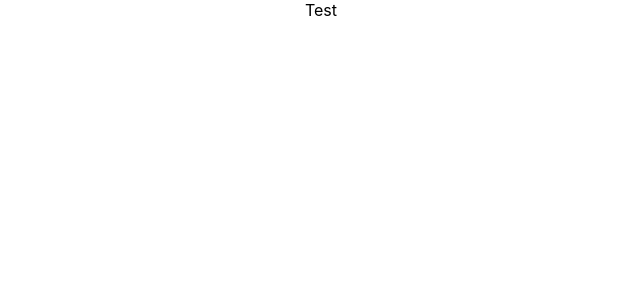
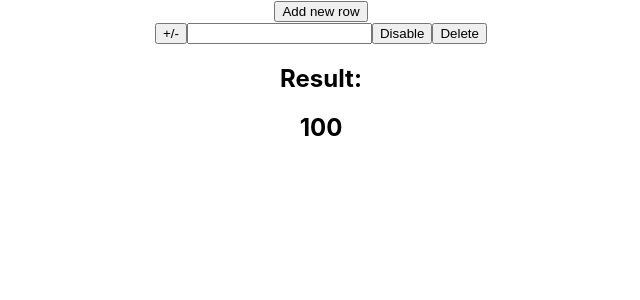
Before and after one commit to federico-palma/coolshop-exercise, a JavaScript app: page / in a window 1280 px wide. Shown: the top 300 px of the page, without its empty margins (319-959 px from the left). Built offline with nearby package versions, Linux system fonts and the light colour scheme; the HTML template or start-up script is replaced by a standard one.

Commit message:
Created basic layout for app

```diff
--- a/src/App.js
+++ b/src/App.js
@@ -1,7 +1,19 @@
+import RowComponent from './Components/RowComponent'
 import "./App.css";
 
 function App() {
-  return <div className="App">Test</div>;
+  return (
+    <main className="App">
+      <button>Add new row</button>
+      <div className="rows-container">
+        <RowComponent></RowComponent>
+      </div>
+      <div className="result-container">
+        <h2>Result:</h2>
+        <h2>100</h2>
+      </div>
+    </main>
+  );
 }
 
 export default App;
--- /dev/null
+++ b/src/Components/RowComponent.js
@@ -0,0 +1,12 @@
+const RowComponent = () => {
+    return (
+        <div className="row">
+            <button type="button" className="operator">+/-</button>
+            <input type="number"/>
+            <button type="button" className="disable-btn">Disable</button>
+            <button type="button" className="delete-btn">Delete</button>
+        </div>
+    );
+}
+
+export default RowComponent;
```
